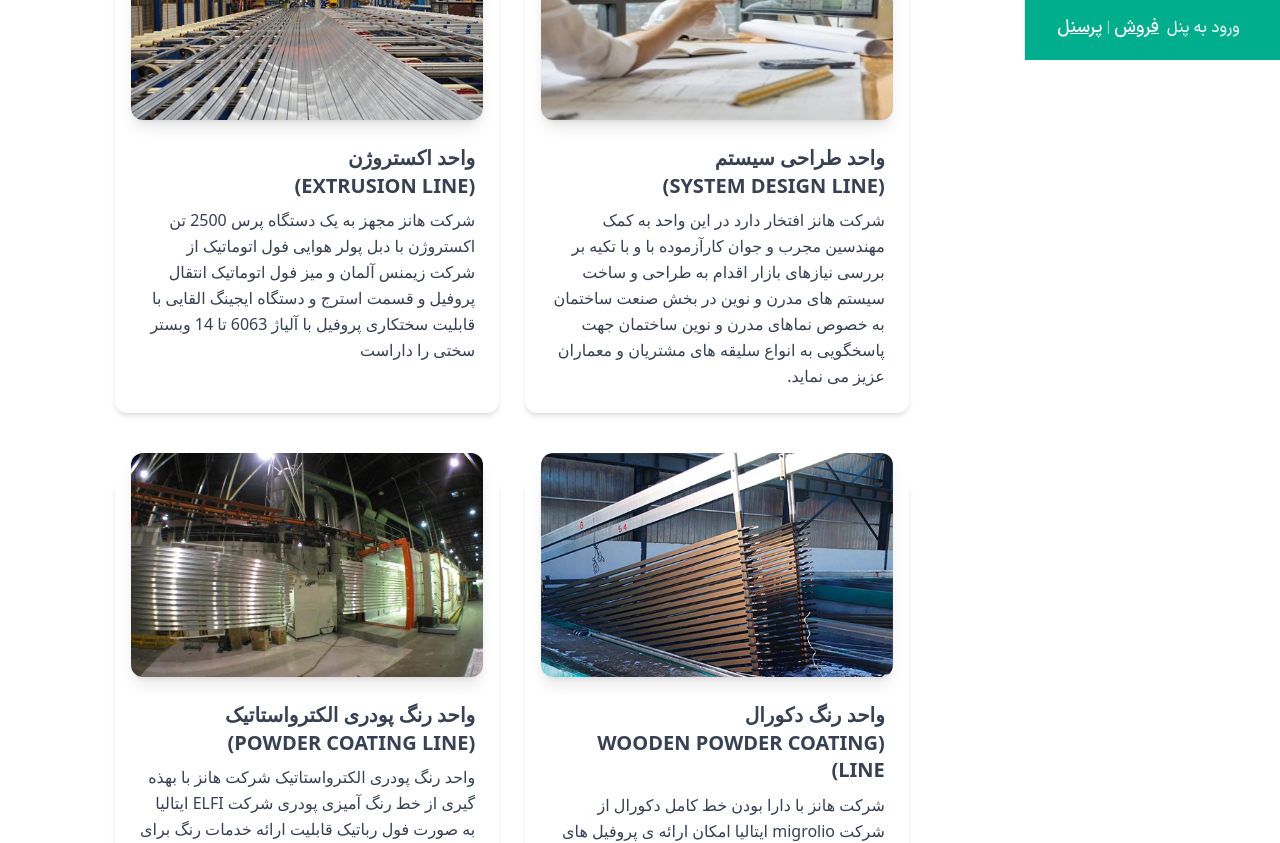
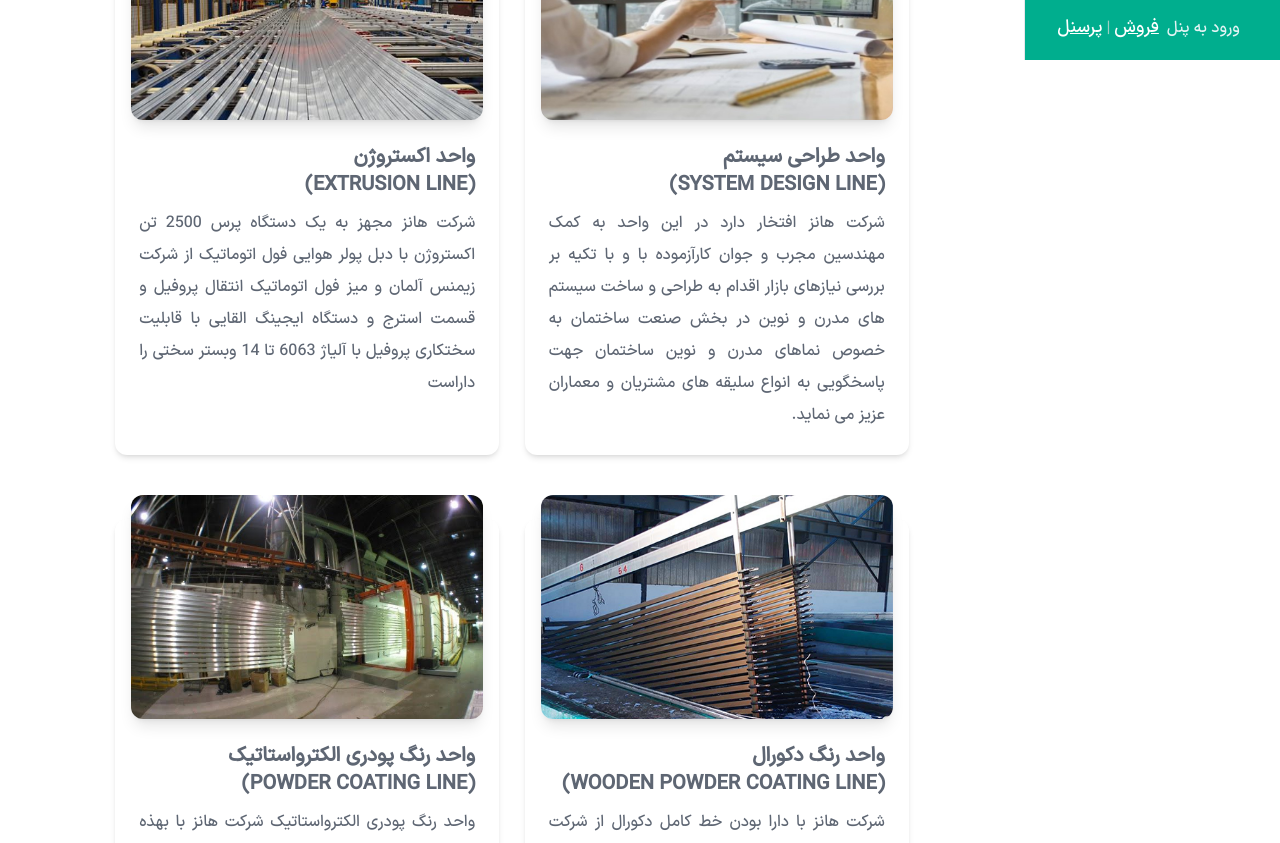
Before and after one commit to zahra-hsb/hanz-, a Next.js app: page /products/services in a window 1280 px wide. Shown: the part 740-1583 px from the top of the page. Built offline with nearby package versions, Linux system fonts and the light colour scheme.

Commit message:
texts in services page styled

```diff
--- a/src/components/ServicesCardComponent/index.jsx
+++ b/src/components/ServicesCardComponent/index.jsx
@@ -11,11 +11,11 @@ const ServicesCardComponent = ({ servicesData }) => {
                             src={service.image}
                             alt="card-image" />
                     </div>
-                    <div className="p-6">
-                        <h5 className="block mb-2 font-sans text-xl antialiased font-semibold leading-snug tracking-normal text-blue-gray-900">
+                    <div className="p-6 opacity-80">
+                        <h5 className="block mb-2 text-xl font-semibold leading-snug tracking-normal text-blue-gray-900">
                             {service.title}
                         </h5>
-                        <p className="block font-sans text-base antialiased font-light leading-relaxed text-inherit">{service.description}</p>
+                        <p className="block text-md font-light leading-loose text-inherit text-justify">{service.description}</p>
                     </div>
                 </div>
             ))}
```
